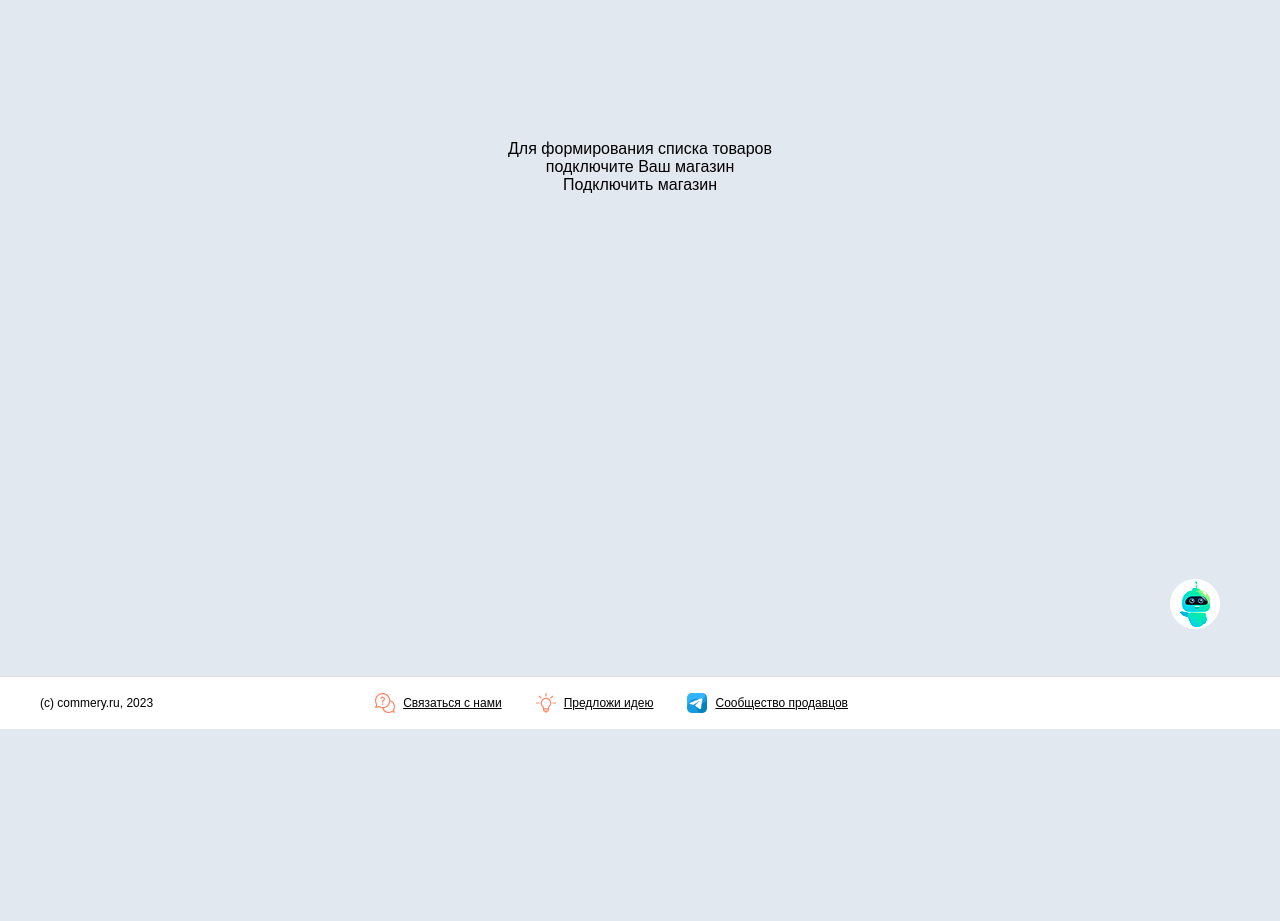
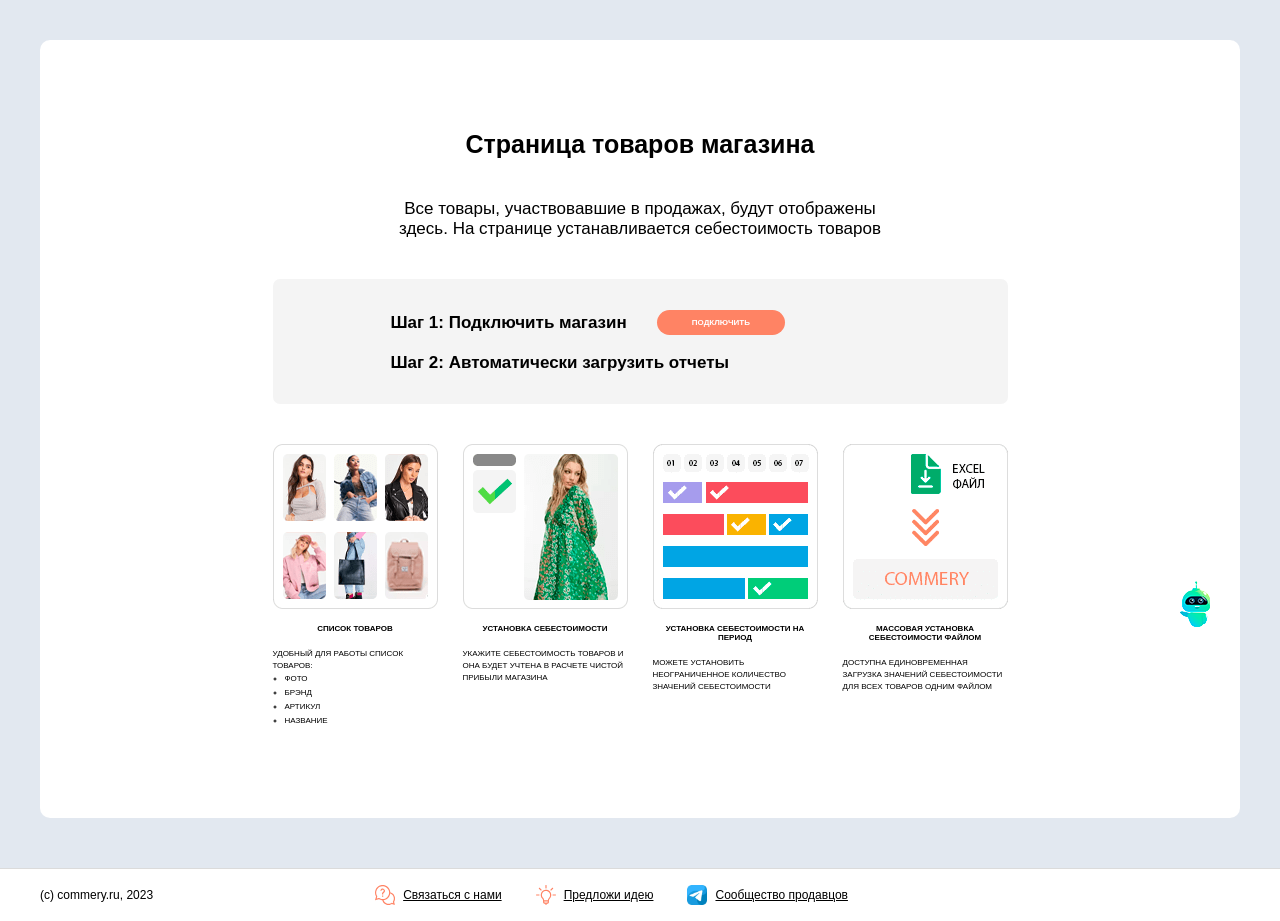
Before and after one commit to NYikolay/Wildberries-financial-statement-transcript-service, a Django app: page /products/ in a window 1280 px wide. Shown: the part 71-992 px from the top of the page. Before the commit the page ends 800 px from the top, so only its background shows below. Run offline with Django 4.2, Linux system fonts and the light colour scheme; the visitor is signed in with stand-in values (Sample User, id 1); parts of the project's set-up code (start-up, migrations or seed data) failed here and were passed over.

Commit message:
Added empty products template

```diff
--- a/reports/templates/reports/empty_reports.html
+++ b/reports/templates/reports/empty_reports.html
@@ -1,6 +1,6 @@
 {% extends 'base.html' %}
 {% load static %}
-{% block title %} Отчёты - Commery{% endblock %}
+{% block title %} Список отчётов - Commery {% endblock %}
 {% block content%}
 <div class="container">
     <div class="empty_reports-wrapper">
--- a/reports/views.py
+++ b/reports/views.py
@@ -1,21 +1,17 @@
 import logging
 from typing import List
-from dateutil.relativedelta import relativedelta
 import json
 
 from django.shortcuts import render, redirect
-from datetime import datetime, timedelta, date, timezone
 from django.views.generic import View
 from django.contrib.auth.mixins import LoginRequiredMixin
 from django.db.models import Q, Subquery, Min, Max, F
 from django.http import Http404
 from django.contrib import messages
-from django.core.cache import cache
 
 
 from reports.forms import SaleReportForm
 from reports.models import GeneralInformationObj, InfoTypes
-from reports.services.generate_last_weeks_nums import get_last_weeks_nums
 from reports.services.generate_reports import get_report
 from reports.services.handle_graphs_filter_data import get_period_filter_data
 
--- a/users/static/users/css/products_list.css
+++ b/users/static/users/css/products_list.css
@@ -1,9 +1,116 @@
+
+/* EMPTY PRODUCTS STYLING */
+
 .empty_products-wrapper {
-    background-color: #e2e8f0;
+    display: flex;
+    flex-direction: column;
+    align-items: center;
+    text-align: center;
+    background-color: white;
+    margin: 0 auto;
+    gap: 40px;
     border-radius: 10px;
-    padding-top: 100px;
-    text-align:center;
+    padding: 90px 232px;
 }
+
+.empty_products-title {
+    font-weight: bold;
+    font-size: 25px;
+}
+
+.empty_products-description {
+    font-size: 17px;
+    max-width: 523px;
+}
+
+.empty_products_status-wrapper {
+    display: flex;
+    width: 735px;
+    flex-direction: column;
+    align-items: center;
+    gap: 18px;
+    border-radius: 7px;
+    background-color: #f4f4f4;
+    padding: 31px 0 31px 118px;
+}
+
+.empty_products_status-item {
+    display: flex;
+    gap: 30px;
+    align-items: center;
+    align-self: flex-start;
+}
+
+.empty_products_status-item p {
+    font-weight: bold;
+    font-size: 17px;
+    margin-left: 0;
+}
+
+.empty_products_status-item a {
+    color: white;
+    font-weight: bold;
+    text-transform: uppercase;
+    background-color: #ff8364;
+    border-radius: 30px;
+    padding: 8px 35px;
+    font-size: 8px;
+}
+
+.empty_products_status-item a:hover {
+    background-color: #ff6600;
+}
+
+.empty_reports_success-img {
+    width: 25px;
+    height: 25px;
+}
+
+.empty_products_possibilities-wrapper {
+    display: flex;
+    gap: 25px;
+    align-items: center;
+}
+
+.empty_products_possibilities-item {
+    align-self: flex-start;
+    display: flex;
+    align-items: center;
+    flex-direction: column;
+    max-width: 165px;
+    gap: 15px;
+}
+
+.possibilities_img {
+    width: 165px;
+    height: 165px;
+}
+
+.possibilities_title {
+    text-transform: uppercase;
+    font-weight: bold;
+    font-size: 8px;
+}
+
+.possibilities_description {
+    text-transform: uppercase;
+    font-size: 8px;
+    text-align: left;
+    line-height: 12px;
+}
+
+.possibilities_list {
+    list-style: circle;
+}
+
+.possibilities_list li {
+    text-transform: uppercase;
+    font-size: 8px;
+    line-height: 14px;
+    text-align: left;
+}
+
+/* EMPTY PRODUCTS STYLING END */
 
 .errorlist {
     text-transform: uppercase;
--- a/users/templates/users/profile/products/empty_products.html
+++ b/users/templates/users/profile/products/empty_products.html
@@ -1,43 +1,77 @@
 {% extends 'base.html' %}
 {% load static %}
-{% block title %} Commery {% endblock %}
+{% block title %} Склад - Commery {% endblock %}
 {% block content %}
 <div class="container">
     <div class="empty_products-wrapper">
-        {% if not current_api_key %}
-        <div class="empty_reports-item">
-            <p>Для формирования списка товаров <br> подключите Ваш магазин</p>
-            <a href="{% url 'users:companies_list' %}">Подключить магазин</a>
+        <h1 class="empty_products-title">Страница товаров магазина</h1>
+        <h3 class="empty_products-description">Все товары, участвовавшие в продажах, будут отображены здесь. На странице устанавливается себестоимость товаров</h3>
+        <div class="empty_products_status-wrapper">
+            <div class="empty_products_status-item">
+                <p>Шаг 1: Подключить магазин</p>
+                {% if not current_api_key %}
+                <a href="{% url 'users:companies_list' %}">Подключить</a>
+                {% else %}
+                <img src="{% static 'images/check (2).svg' %}" alt="" class="empty_reports_success-img">
+                {% endif %}
+            </div>
+            <div class="empty_products_status-item">
+                <p>Шаг 2: Автоматически загрузить отчеты</p>
+                {% if current_api_key and not current_api_key.is_wb_data_loaded %}
+                <form class="load_report-form" action="{% url 'users:send_request_for_report' %}" method="post">
+                    {% csrf_token %}
+                    {% if current_api_key.is_active_import %}
+                    <button
+                            class="load_reports-button loading"
+                            id="load-btn"
+                            data-process-type="Загрузить"
+                            data-check="true"
+                            disabled
+                            data-url="{% url 'users:check_reports_loading_status' %}"
+                            data-redirect-url="{% url 'reports:dashboard' %}"
+                            type="submit">Загрузить</button>
+                    {% else %}
+                    <button
+                            class="load_reports-button"
+                            id="load-btn"
+                            data-process-type="Загрузить"
+                            data-check="false"
+                            type="submit">Загрузить</button>
+                    {% endif %}
+                </form>
+                {% endif %}
+            </div>
         </div>
-        {% endif %}
-        {% if current_api_key and not current_api_key.is_wb_data_loaded %}
-        <div class="empty_reports-item">
-            <p>Для формирования списка товаров <br> загрузите отчеты из Wildberries автоматически</p>
-            <a href="{% url 'reports:empty_reports' %}">Загрузить отчёты</a>
+        <div class="empty_products_possibilities-wrapper">
+            <div class="empty_products_possibilities-item">
+                <img src="{% static 'images/possibilities_img9.png' %}" alt="" class="possibilities_img">
+                <h3 class="possibilities_title">Список товаров</h3>
+                <ul class="possibilities_list" style="text-align: left">
+                    <p class="possibilities_description">УДОБНЫЙ ДЛЯ РАБОТЫ СПИСОК ТОВАРОВ:</p>
+                    <li style="margin-left: 12px;">Фото</li>
+                    <li style="margin-left: 12px;">Брэнд</li>
+                    <li style="margin-left: 12px;">Артикул</li>
+                    <li style="margin-left: 12px;">Название</li>
+                </ul>
+            </div>
+            <div class="empty_products_possibilities-item">
+                <img src="{% static 'images/possibilities_img10.png' %}" alt="" class="possibilities_img">
+                <h3 class="possibilities_title">УСТАНОВКА СЕБЕСТОИМОСТИ</h3>
+                <p class="possibilities_description">УКАЖИТЕ СЕБЕСТОИМОСТЬ ТОВАРОВ И ОНА БУДЕТ УЧТЕНА В РАСЧЕТЕ ЧИСТОЙ ПРИБЫЛИ МАГАЗИНА</p>
+            </div>
+            <div class="empty_products_possibilities-item">
+                <img src="{% static 'images/possibilities_img11.png' %}" alt="" class="possibilities_img">
+                <h3 class="possibilities_title">УСТАНОВКА СЕБЕСТОИМОСТИ НА ПЕРИОД</h3>
+                <p class="possibilities_description">МОЖЕТЕ УСТАНОВИТЬ НЕОГРАНИЧЕННОЕ КОЛИЧЕСТВО ЗНАЧЕНИЙ СЕБЕСТОИМОСТИ</p>
+            </div>
+            <div class="empty_products_possibilities-item">
+                <img src="{% static 'images/possibilities_img12.png' %}" alt="" class="possibilities_img">
+                <h3 class="possibilities_title">МАССОВАЯ УСТАНОВКА СЕБЕСТОИМОСТИ ФАЙЛОМ</h3>
+                <p class="possibilities_description">ДОСТУПНА ЕДИНОВРЕМЕННАЯ ЗАГРУЗКА ЗНАЧЕНИЙ СЕБЕСТОИМОСТИ ДЛЯ ВСЕХ ТОВАРОВ ОДНИМ ФАЙЛОМ</p>
+            </div>
         </div>
-        {% endif %}
-        {% if current_api_key and current_api_key.is_wb_data_loaded %}
-        <div class="empty_reports-item">
-            <svg class="filter" version="1.1">
-                <defs>
-                    <filter id="gooeyness">
-                        <feGaussianBlur in="SourceGraphic" stdDeviation="10" result="blur" />
-                        <feColorMatrix in="blur" mode="matrix" values="1 0 0 0 0  0 1 0 0 0  0 0 1 0 0  0 0 0 20 -10" result="gooeyness" />
-                        <feComposite in="SourceGraphic" in2="gooeyness" operator="atop" />
-                    </filter>
-                </defs>
-            </svg>
-            <div class="dots">
-                <div class="dot mainDot"></div>
-                <div class="dot"></div>
-                <div class="dot"></div>
-                <div class="dot"></div>
-                <div class="dot"></div>
-            </div>
-            <h1 style="color: #9c9a9a; text-transform:uppercase; margin-top: 30px; font-size: 8px;">Осуществляется загрузка товаров
-                <br><br> Это недолго, но займёт некоторое время</h1>
-        </div>
-        {% endif %}
     </div>
 </div>
+
+<script src="{% static 'reports/js/reports_loader.js' %}"></script>
 {% endblock %}
--- a/users/views.py
+++ b/users/views.py
@@ -2,8 +2,6 @@ import time
 import logging
 from datetime import date, datetime, timezone
 from urllib.parse import urlencode
-
-from openpyxl import Workbook, styles
 
 from django.contrib import messages
 from django.contrib.auth import authenticate, login, logout, update_session_auth_hash
```
Also changed, not shown: users/tests/test_users_app_funcs.py (+1 -4 lines), static/images/possibilities_img10.png (added), static/images/possibilities_img11.png (added), static/images/possibilities_img12.png (added), static/images/possibilities_img9.png (added).
